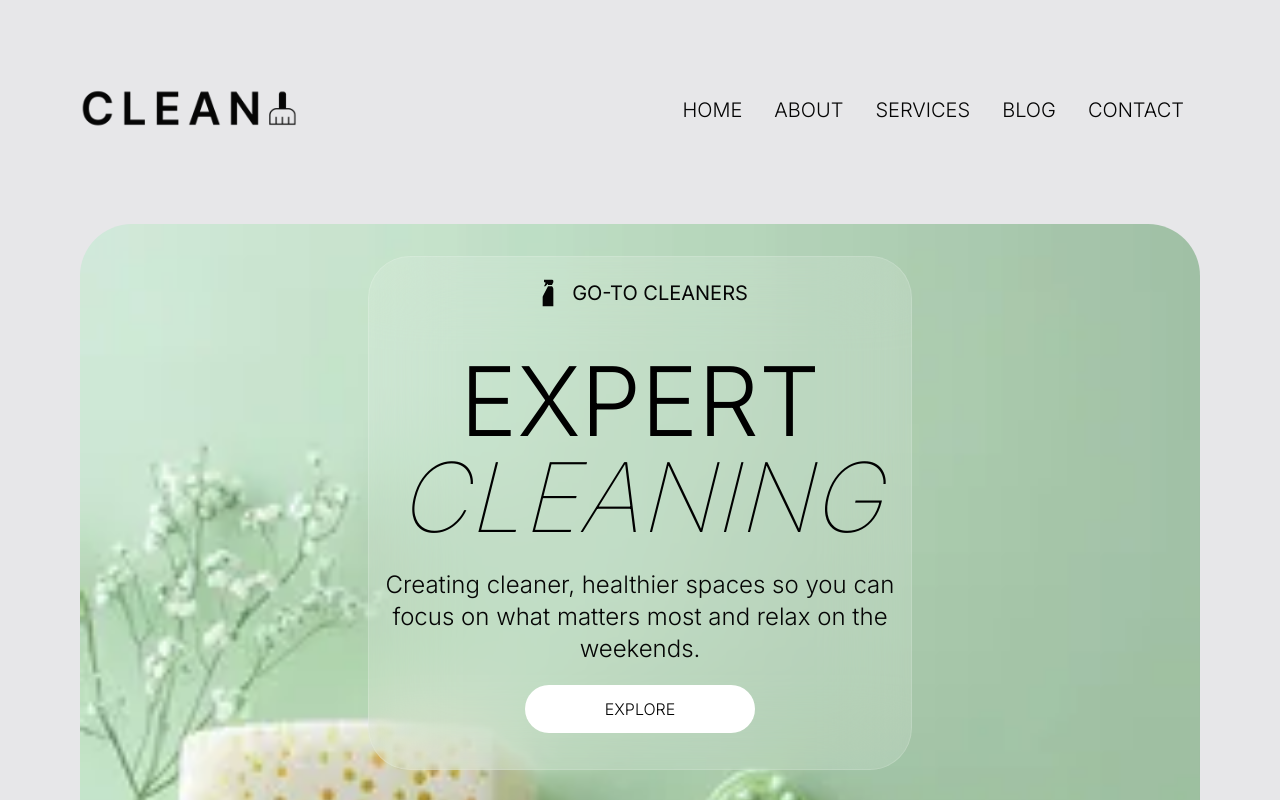
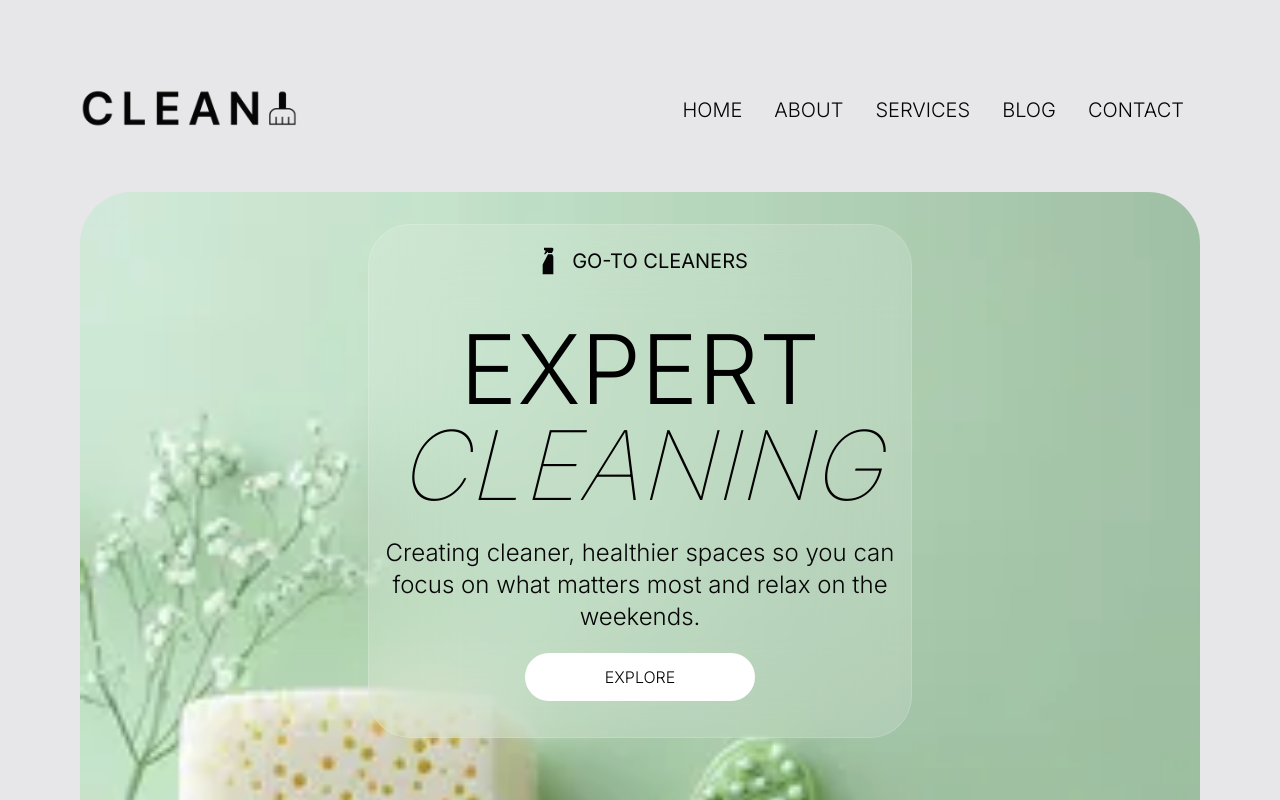
Before and after one commit to Yagya-Adh/clean, a Next.js app: page / in a window 1280 px wide. Shown: the top 800 px of the page. Built offline with nearby package versions, Linux system fonts and the light colour scheme.

Commit message:
padding from top in large scrren reduce to 0

```diff
--- a/app/components/navbar/Navbar.tsx
+++ b/app/components/navbar/Navbar.tsx
@@ -21,7 +21,7 @@ const Navbar = () => {
 
   return (
     <nav>
-      <div className="mx-auto max-w-screen-2xl px-4 sm:px-20 pt-10 pb-8">
+      <div className="mx-auto max-w-screen-2xl px-4 sm:px-20 pt-10 pb-8 lg:pb-0">
         <div className="flex items-center justify-between w-full lg:py-10 relative">
           <Link href="/">
             <Image
```
